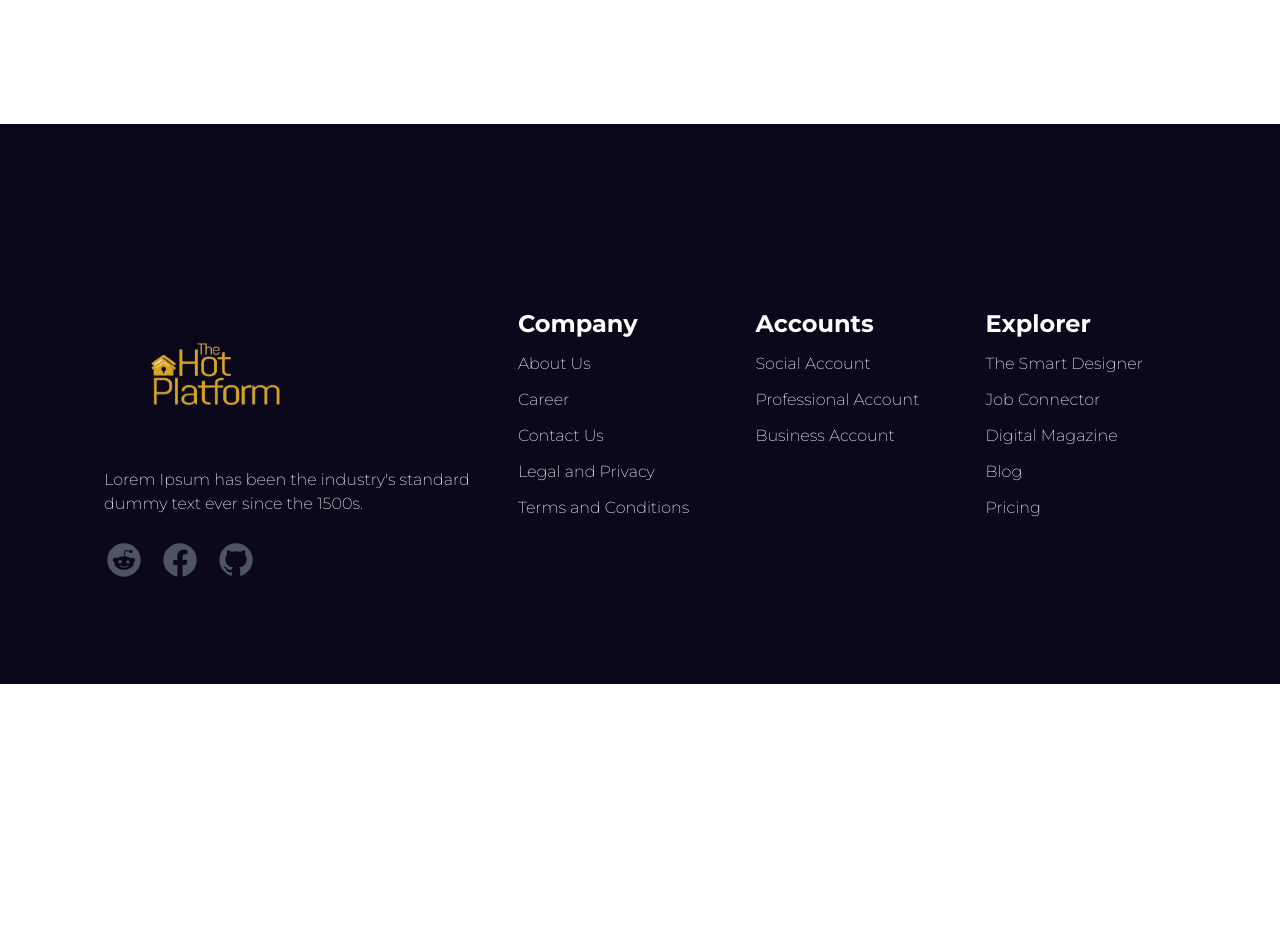
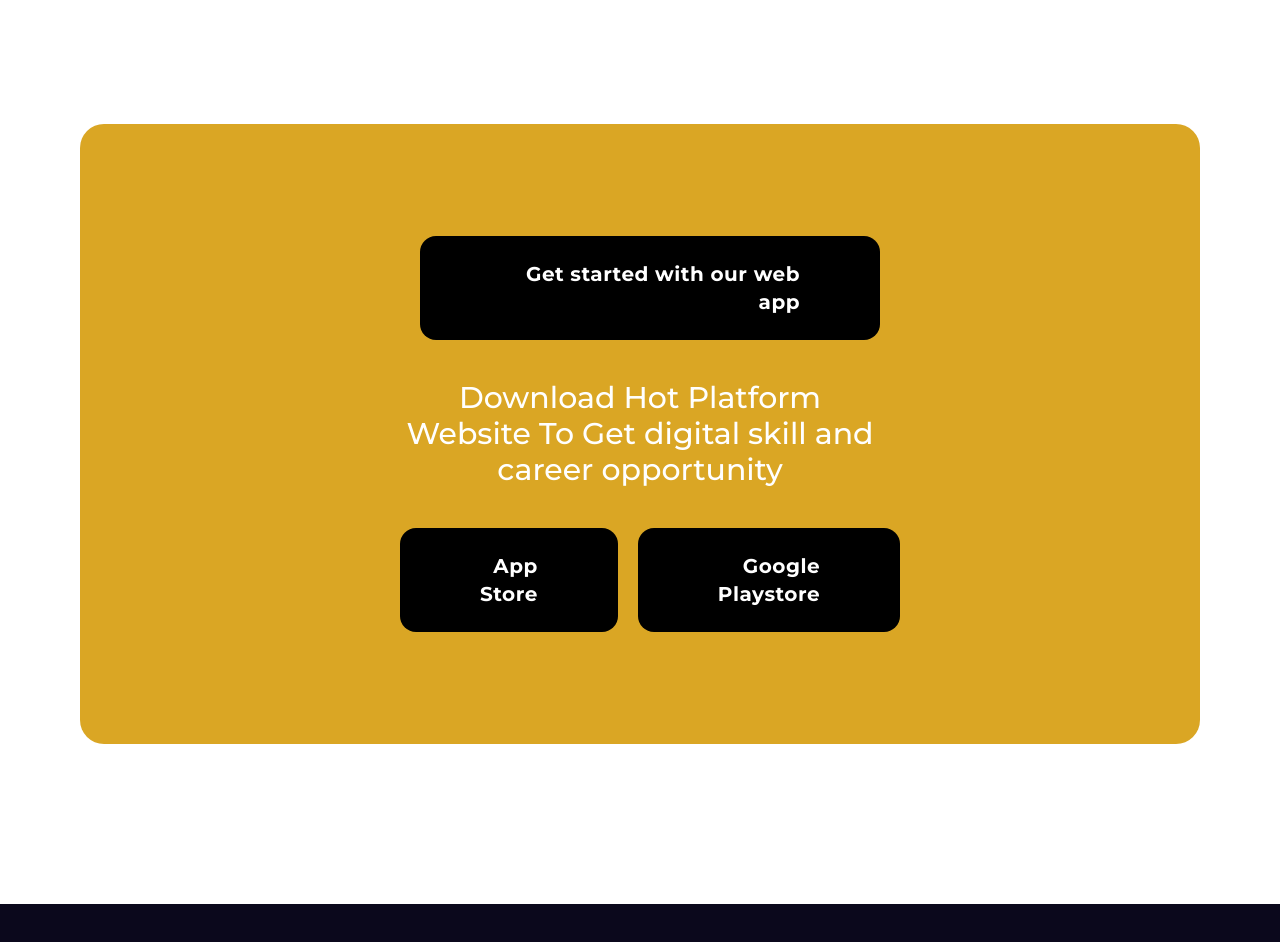
Before and after one commit to Yared-betsega/landing-page, a React (Create React App) app: page / in a window 1280 px wide. Shown: the part 8380-9322 px from the top of the page. Before the commit the page ends 9064 px from the top, so only its background shows below. Built offline with nearby package versions, Linux system fonts and the light colour scheme.

Commit message:
Add Download coomponent

```diff
--- a/src/App.jsx
+++ b/src/App.jsx
@@ -10,6 +10,7 @@ import Pricing from "./components/pricing/Pricing";
 import Magazine from "./components/magazine/Magazine";
 import FAQ from "./components/FAQ/FAQ";
 import Footer from "./components/footer/Footer";
+import Download from "./components/download/Download";
 
 function App() {
   return (
@@ -21,6 +22,7 @@ function App() {
       <Pricing></Pricing>
       <Magazine></Magazine>
       <FAQ></FAQ>
+      <Download></Download>
       <Footer></Footer>
     </div>
   );
--- /dev/null
+++ b/src/components/download/Download.jsx
@@ -0,0 +1,21 @@
+import React from "react";
+import DownloadButton from "./DownloadButton";
+
+export default function Download() {
+  return (
+    <div className="bg-[#DAA624] py-28 mx-20 rounded-3xl font-Montserrat">
+      <div className="flex flex-col mx-80 gap-10 justify-center items-center">
+        <DownloadButton text={"Get started with our web app"}></DownloadButton>
+
+        <p className="text-3xl text-white">
+          Download Hot Platform Website To Get digital skill and career
+          opportunity{" "}
+        </p>
+        <div className="flex justify-center items-center">
+          <DownloadButton text={"App Store"}></DownloadButton>
+          <DownloadButton text={"Google Playstore"}></DownloadButton>
+        </div>
+      </div>
+    </div>
+  );
+}
--- /dev/null
+++ b/src/components/download/DownloadButton.jsx
@@ -0,0 +1,14 @@
+import React from "react";
+
+export default function DownloadButton({text, url}) {
+  return (
+    <div className="flex">
+      <button
+        style={{ textAlign: "end" }}
+        className="px-20 py-6 ml-5 font-semibold text-xl tracking-wide text-white  transition-colors duration-300 transform bg-black rounded-2xl hover:bg-blue-500 focus:outline-none focus:ring focus:ring-blue-300 focus:ring-opacity-80"
+      >
+        {text}
+      </button>
+    </div>
+  );
+}
```
